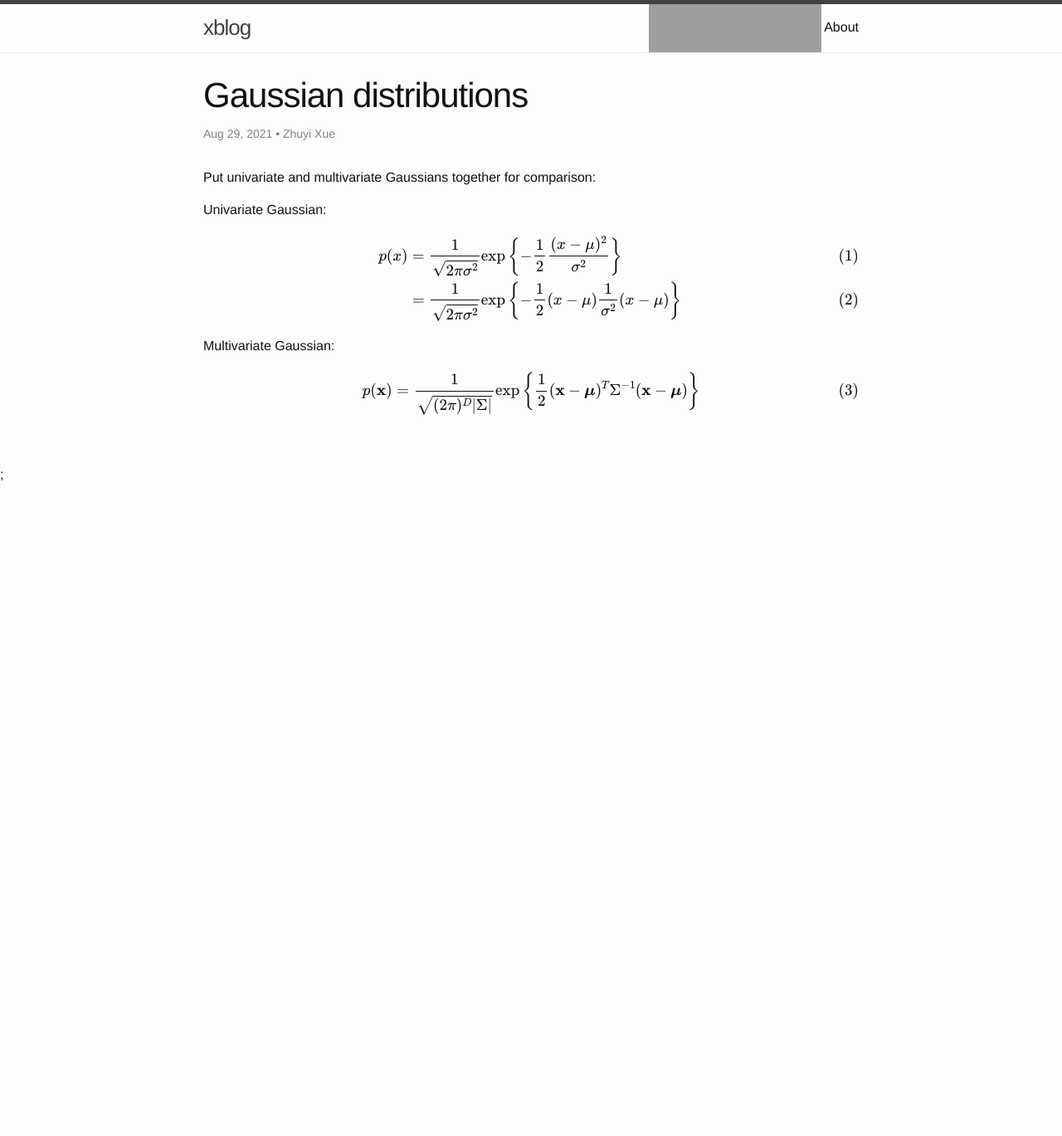
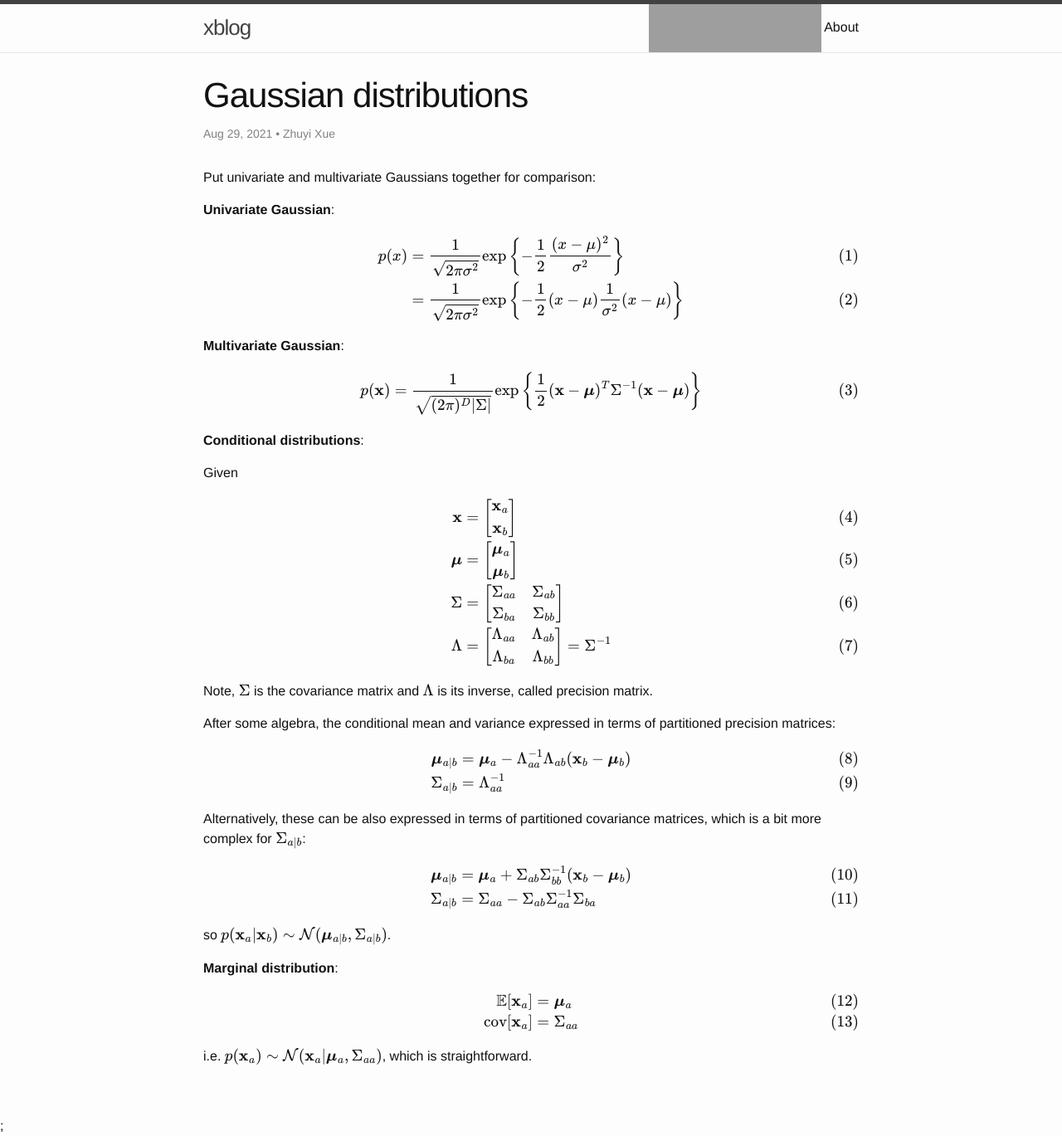
Before and after one commit to zyxue/zyxue.github.io, a Jekyll site: the page built from _posts/2021-08-29-gaussian-distributions.md, in a window 1280 px wide. Shown: the whole page at 83% size. Built offline with Jekyll 4.4.1, drawn with Linux system fonts in a browser that asks for light colours; formulas are drawn with MathJax 3; comment, search, counter and statistics services are not loaded; before the commit the page ends 900 px from its top, so only the background shows below that; grey boxes are pictures that could not be loaded.

Commit message:
updated 2021-08-29-gaussian-distributions.md with conditional and marginal distributions

```diff
--- a/_posts/2021-08-29-gaussian-distributions.md
+++ b/_posts/2021-08-29-gaussian-distributions.md
@@ -7,7 +7,7 @@ tags: statistics
 
 Put univariate and multivariate Gaussians together for comparison:
 
-Univariate Gaussian:
+**Univariate Gaussian**:
 
 $$
 \begin{align}
@@ -18,10 +18,75 @@ p(x)
 $$
 
 
-Multivariate Gaussian:
+**Multivariate Gaussian**:
 
 $$
 \begin{equation}
 p(\mathbf{x}) = \frac{1}{\sqrt{(2 \pi)^D |\Sigma|}} \exp \left \{\frac{1}{2} (\mathbf{x} - \boldsymbol{\mu})^T \Sigma^{-1} (\mathbf{x} - \boldsymbol{\mu}) \right \}
 \end{equation}
 $$
+
+
+**Conditional distributions**:
+
+Given
+
+$$
+\begin{align}
+\mathbf{x}
+&= \begin{bmatrix}
+\mathbf{x}_a \\
+\mathbf{x}_b
+\end{bmatrix} \\
+\boldsymbol{\mu}
+&= \begin{bmatrix}
+\boldsymbol{\mu}_a \\
+\boldsymbol{\mu}_b
+\end{bmatrix} \\
+\Sigma
+&= \begin{bmatrix}
+\Sigma_{aa} & \Sigma_{ab} \\
+\Sigma_{ba} & \Sigma_{bb}
+\end{bmatrix} \\
+\Lambda &= \begin{bmatrix}
+\Lambda_{aa} & \Lambda_{ab} \\
+\Lambda_{ba} & \Lambda_{bb}
+\end{bmatrix} = \Sigma^{-1} \\
+\end{align}
+$$
+
+Note, $\Sigma$ is the covariance matrix and $\Lambda$ is its inverse, called precision matrix.
+
+After some algebra, the conditional mean and variance expressed in terms of partitioned precision matrices:
+
+$$
+\begin{align}
+\boldsymbol{\mu}_{a|b} &= \boldsymbol{\mu}_a - \Lambda_{aa}^{-1} \Lambda_{ab} (\mathbf{x}_b - \boldsymbol{\mu}_b) \\
+\Sigma_{a|b} &= \Lambda_{aa}^{-1} \\
+\end{align}
+$$
+
+Alternatively, these can be also expressed in terms of partitioned covariance matrices, which is a bit more complex for
+$$\Sigma_{a|b}$$:
+
+$$
+\begin{align}
+\boldsymbol{\mu}_{a|b} &= \boldsymbol{\mu}_a + \Sigma_{ab} \Sigma_{bb}^{-1} (\mathbf{x}_b - \boldsymbol{\mu}_b) \\
+\Sigma_{a|b} &= \Sigma_{aa} - \Sigma_{ab} \Sigma_{aa}^{-1} \Sigma_{ba}
+\end{align}
+$$
+
+so
+$$p(\mathbf{x}_a|\mathbf{x}_b) \sim \mathcal{N}(\boldsymbol{\mu}_{a|b}, \Sigma_{a|b})$$.
+
+**Marginal distribution**:
+
+$$
+\begin{align}
+\mathbb{E}[\mathbf{x}_a] &= \boldsymbol{\mu}_a \\
+\text{cov}[\mathbf{x}_a] &= \Sigma_{aa} \\
+\end{align}
+$$
+
+i.e.
+$$p(\mathbf{x}_a) \sim \mathcal{N}(\mathbf{x}_a | \boldsymbol{\mu}_a, \Sigma_{aa})$$, which is straightforward.
```
